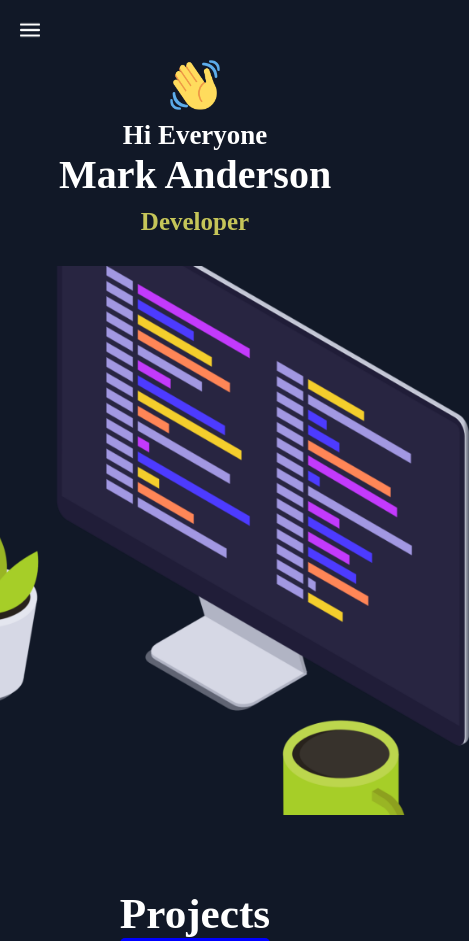
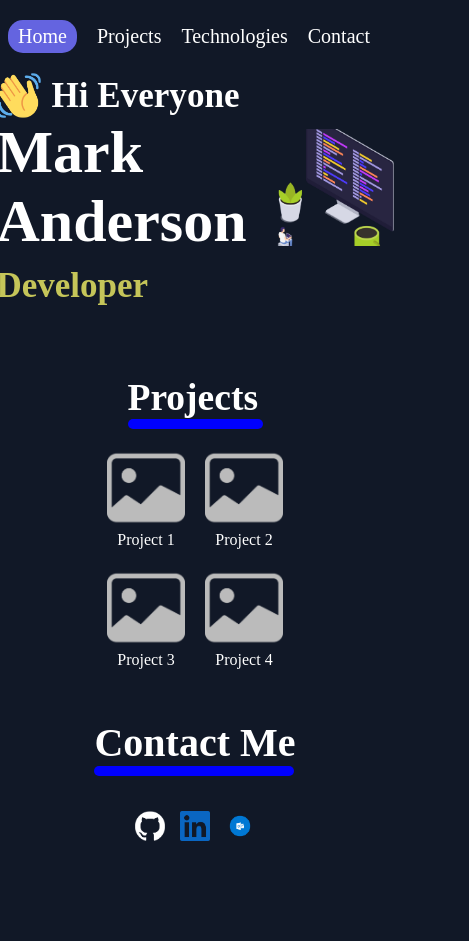
Before and after one commit to sasony/HTML-CSS-Project-5, a plain HTML site: page index.html in a window 390 px wide. Shown: the top 941 px of the page, 469 px wide, since content can reach past the window. After the commit the page ends 891 px from the top, so only its background shows below. Drawn offline with Linux system fonts and the light colour scheme.

Commit message:
HTML and CSS all code write again and fix problem

```diff
--- a/index.html
+++ b/index.html
@@ -10,38 +10,43 @@
   </head>
   <body>
     <!-- Project start -->
+
     <!-- header section start -->
-    <header class="main-header">
-      <nav class="navigation-bar">
-        <img src="./assets/hambrger.png" alt="hambrger" />
+    <header>
+      <nav>
         <ul>
-          <li>Home</li>
+          <li id="highlight">Home</li>
           <li>Projects</li>
           <li>Technologies</li>
           <li>Contact</li>
         </ul>
+        <img class="hambrger" src="./assets/hambrger.png" alt="Menu Logo" />
       </nav>
     </header>
+
     <!-- main section start -->
-    <section class="main-section">
-      <div class="section-left">
-        <div class="section-content1">
-          <img src="./assets/waving-hand.png" alt="Hand Wave" />
-          <h2>Hi Everyone</h2>
+
+    <section class="hero">
+      <div class="hero-left">
+        <div class="left-img">
+          <img src="./assets/waving-hand.png" alt="Hand" />
+          <h3>Hi Everyone</h3>
         </div>
-        <div class="section-content2">
+        <div class="left-header">
           <h1>Mark Anderson</h1>
-          <h3>Developer</h3>
+          <h2>Developer</h2>
         </div>
       </div>
-      <div class="section-right">
-        <img src="./assets/pc-image.png" alt="Pc Image" />
+      <div class="hero-right">
+        <img src="./assets/pc-image.png" alt="monitor" />
       </div>
     </section>
+
     <!-- Projects gallary section start -->
+
     <section class="project-section">
       <div class="project-heading">
-        <h1>Projects</h1>
+        <h2>Projects</h2>
         <div class="project-underline"></div>
       </div>
       <div class="project-item">
@@ -51,26 +56,32 @@
         </div>
         <div class="project">
           <img src="./assets/image.png" alt="image" />
-          <p>Project 1</p>
+          <p>Project 2</p>
         </div>
         <div class="project">
           <img src="./assets/image.png" alt="image" />
-          <p>Project 1</p>
+          <p>Project 3</p>
         </div>
         <div class="project">
           <img src="./assets/image.png" alt="image" />
-          <p>Project 1</p>
+          <p>Project 4</p>
         </div>
       </div>
     </section>
+
     <!-- Footer section start -->
-    <footer class="footer-section">
-      <p>Contact Me</p>
-      <div class="footer-line"></div>
-      <div class="footer-icon">
-        <img src="./assets/github.png" alt="Github" />
-        <img src="./assets/linkedin.png" alt="Linkedin" />
-        <img src="./assets/outlook.png" alt="Outlook" />
+
+    <footer>
+      <div  class="footer-section">
+        <div>
+          <p>Contact Me</p>
+          <div class="footer-line"></div>
+        </div>
+        <div class="footer-icon">
+          <img src="./assets/github.png" alt="social" />
+          <img src="./assets/linkedin.png" alt="social" />
+          <img src="./assets/outlook.png" alt="social" />
+        </div>
       </div>
     </footer>
   </body>
--- a/styles/style.css
+++ b/styles/style.css
@@ -1,258 +1,144 @@
-/* Default CSS reset */
-
 * {
     padding: 0;
     margin: 0;
     box-sizing: border-box;
-}
-
-/* CSS for laptop default */
-
-body {
     background-color: #111827;
     color: #ffffff;
 }
 
-img:hover {
-    cursor: pointer;
+header {
+    margin: 20px;
 }
-
-img[alt="hambrger"] {
-    display: none;
-    width: 20px;
-}
-
-.main-header {
-    margin: 20px;
-    display: flex;
-    justify-content: flex-end;
-}
-
-/* CSS code for navigation bar */
-
-.navigation-bar {}
 
 nav ul {
     display: flex;
     flex-direction: row;
+    justify-content: flex-end;
     align-items: center;
-    list-style: none;
-    font-size: 20px;
     gap: 20px;
 }
 
-ul li:first-child {
+nav ul li {
+    list-style: none;
+    font-size: 20px;
+    font-weight: 500;
+}
+
+#highlight {
+    background-color: #6464e0;
     padding: 5px 10px;
-    background: #6464e0;
     border-radius: 15px;
 }
 
-ul li:hover {
-    cursor: pointer;
+.hambrger {
+    display: none;
+    width: 25px;
 }
 
-/* CSS code for main section */
-
-.main-section {
+.hero {
     max-width: 100vw;
-    margin: 20px;
     display: flex;
     justify-content: center;
     align-items: center;
-    flex: row;
+    flex-direction: row;
     gap: 30px;
 }
 
-.section-content1 {
+.left-img {
     display: flex;
     align-items: center;
-    flex-direction: row;
-    gap: 10px;
-    font-size: 25px;
-}
-
-.section-content2 {
-    display: flex;
-    justify-content: center;
-    flex-direction: column;
+    font-size: 30px;
     gap: 10px;
 }
 
-.section-content2 h1 {
+.left-header {
+    display: flex;
+    flex-direction: column;
+    justify-content: center;
+    gap: 10px;
+}
+
+.left-header h1 {
     font-size: 60px;
 }
 
-.section-content2 h3 {
+.left-header h2 {
     font-size: 35px;
     color: #c5c559;
 }
 
-img[alt~="Hand"] {
-    width: 50px;
+.left-img img {
+    width: 35px;
 }
 
-img[alt~="Pc"] {
-    width: 65vh;
+img[alt="Hand"] {
+    width: 45px;
 }
 
-/* Projects gallary section */
+img[alt="monitor"] {
+    width: 30vw;
+}
 
 .project-section {
+    display: flex;
+    justify-content: center;
+    align-items: center;
+    flex-direction: column;
     margin-top: 70px;
-    display: grid;
-    grid-template-columns: 1fr;
-    justify-items: center;
+}
+
+.project-heading {
+    font-size: 25px;
+}
+
+.project-underline {
+    background-color: blue;
+    margin-bottom: 20px;
+    height: 10px;
+    width: 135px;
+    border-radius: 20px;
 }
 
 .project-item {
+    text-align: center;
     display: grid;
     grid-template-columns: 1fr 1fr;
-    text-align: center;
     gap: 20px;
 }
 
-.project-heading {
-    text-align: center;
-    font-size: 1.8em;
+img[alt="image"] {
+    width: 20vw;
 }
 
-.project-underline {
-    width: 150px;
-    height: 10px;
-    background-color: #0000ff;
-    border-radius: 5px;
-}
-
-.project img {
-    width: 18em;
-}
-
-/* Footer code start */
-
 .footer-section {
-    margin-top: 40px;
-    margin-bottom: 25px;
+    margin: 50px;
     display: flex;
     flex-direction: column;
     justify-content: center;
     align-items: center;
+    gap: 15px;
 }
 
 .footer-section p {
     font-size: 40px;
+    font-weight: 600;
 }
 
 .footer-line {
-    width: 180px;
+    background-color: #0000ff;
+    margin-bottom: 20px;
     height: 10px;
-    background-color: #0000ff;
-    border-radius: 5px;
+    width: 200px;
+    border-radius: 20px;
 }
 
 .footer-icon {
     display: flex;
-    gap: 20px;
+    justify-content: center;
+    align-items: center;
+    gap: 15px;
 }
 
-.footer-icon img {
-    margin-top: 25px;
+img[alt="social"] {
     width: 30px;
 }
-
-/* Mobile responsive code or media queary */
-
-@media screen and (max-width: 576px) {
-    body {
-        /* width: 100vw;
-        height: 100vh; */
-    }
-
-    nav ul {
-        display: none;
-    }
-
-    img[alt="hambrger"] {
-        display: block;
-        width: 20px;
-    }
-
-    .main-header {
-        margin: 20px;
-        display: flex;
-        justify-content: flex-start;
-    }
-
-    .main-section {
-        max-width: 100vw;
-        margin: 20px;
-        display: flex;
-        flex-direction: column;
-        justify-content: center;
-        align-items: center;
-        gap: 30px;
-    }
-
-    .section-content1 {
-        display: flex;
-        align-items: center;
-        flex-direction: column;
-        gap: 10px;
-        font-size: 18px;
-    }
-    .section-content2 {
-        display: flex;
-        justify-content: center;
-        align-items: center;
-        flex-direction: column;
-        gap: 10px;
-    }
-
-    .section-content2 h1 {
-        font-size: 40px;
-    }
-
-    .section-content2 h3 {
-        font-size: 25px;
-        color: #c5c559;
-    }
-
-    .project-section {
-        margin-top: 70px;
-        display: grid;
-        grid-template-columns: 1fr;
-        justify-items: center;
-        align-items: center;
-    }
-
-    .project-item {
-        display: grid;
-        grid-template-columns: 1fr;
-        text-align: center;
-        gap: 20px;
-    }
-
-    .project img {
-        width: 20em;
-    }
-
-    .footer-section {
-        margin-top: 40px;
-        margin-bottom: 25px;
-        display: flex;
-        flex-direction: column;
-        justify-content: center;
-        align-items: center;
-    }
-
-    .footer-section p {
-        text-align: center;
-    }
-
-    .footer-icon {
-        display: flex;
-        justify-content: center;
-        justify-items: center;
-    }
-}
-
-/* 576 Screen media end */
```
